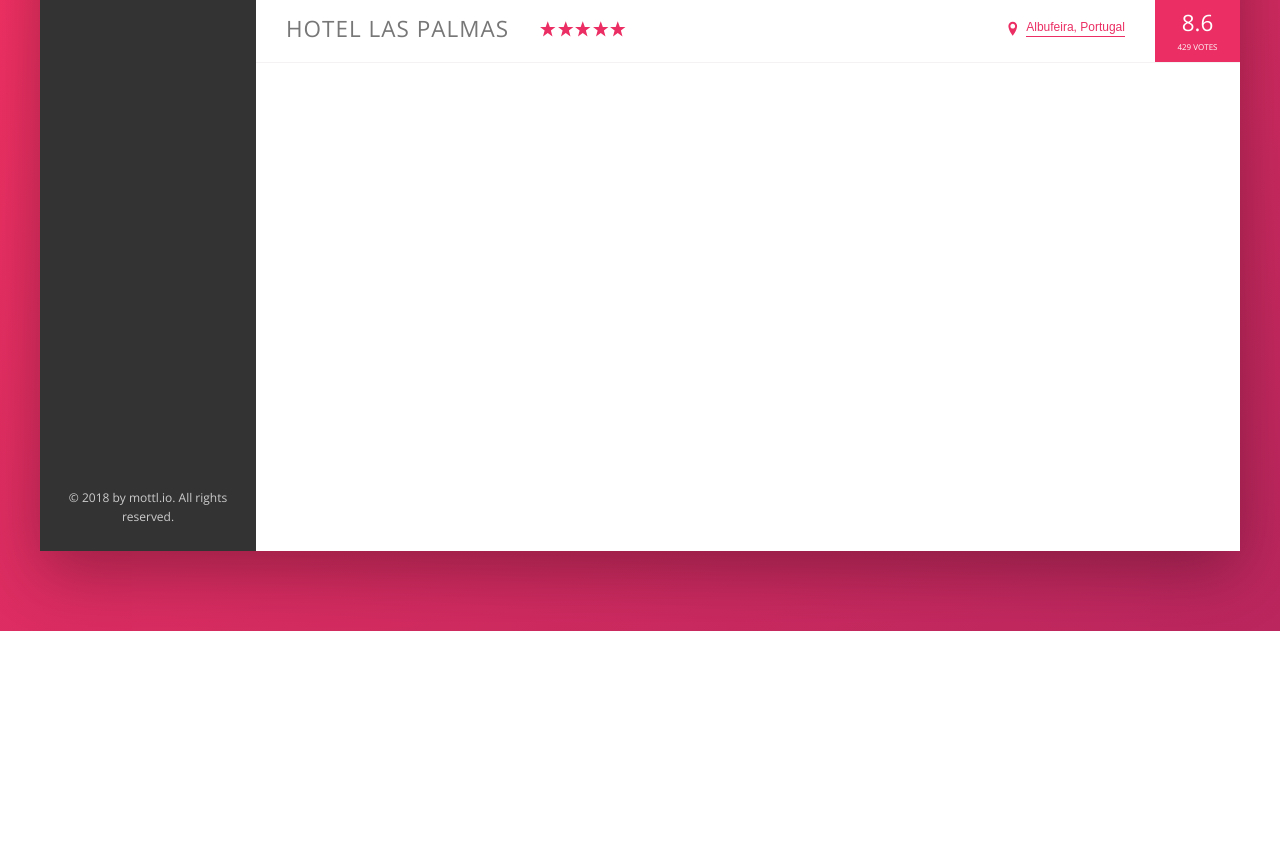
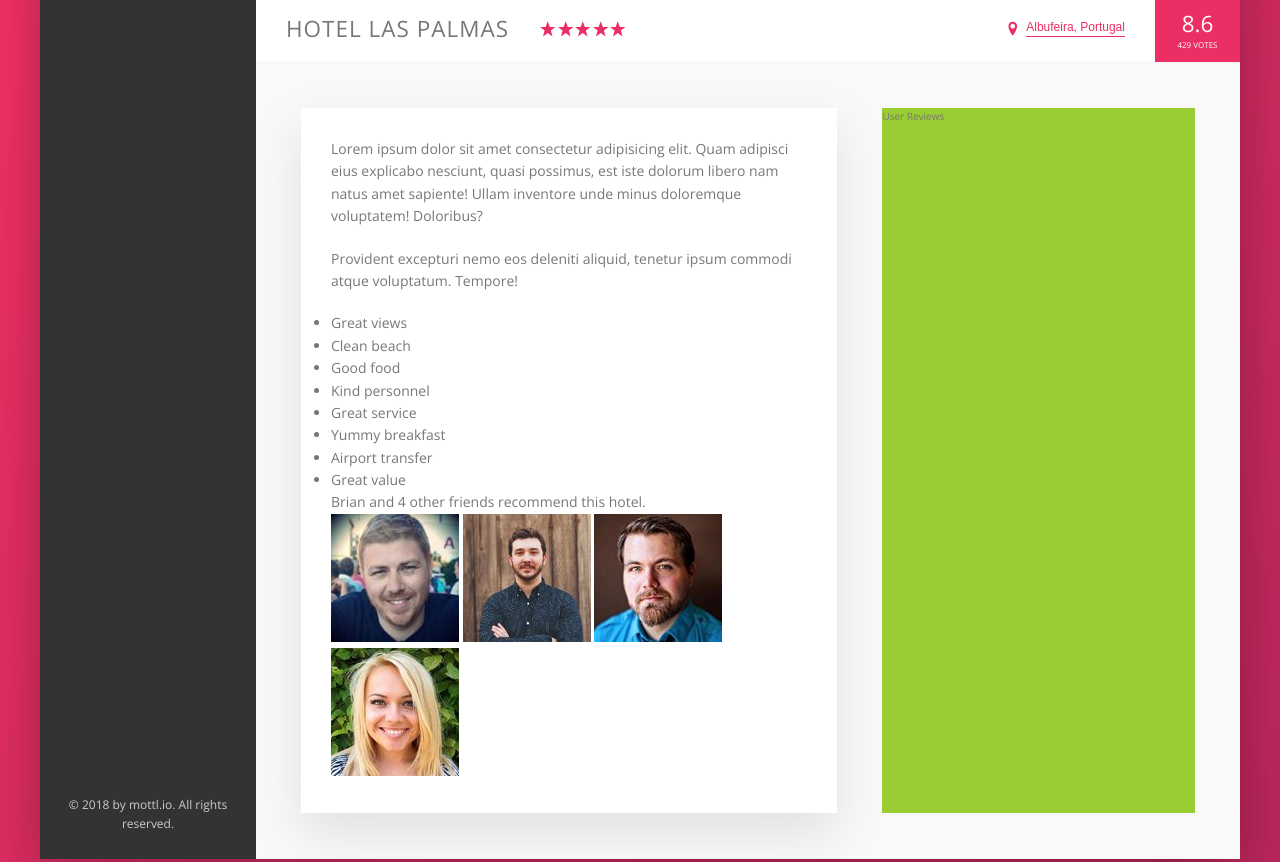
Before and after one commit to mottlio/travelapp, a website: page index.html in a window 1280 px wide. Shown: the part 399-1261 px from the top of the page. Before the commit the page ends 1030 px from the top, so only its background shows below. Drawn offline with nearby package versions, Linux system fonts and the light colour scheme.

Commit message:
add hotels details section

```diff
--- a/index.html
+++ b/index.html
@@ -128,6 +128,40 @@
                             <div class="overview__rating-count">429 votes</div>
                         </div>
                     </div>
+                    <div class="detail">
+                        <div class="description">
+                            <p class="paragraph">
+                                Lorem ipsum dolor sit amet consectetur adipisicing elit. Quam adipisci eius explicabo nesciunt, quasi possimus, est iste dolorum libero nam natus amet sapiente! Ullam inventore unde minus doloremque voluptatem! Doloribus?
+                            </p>
+                            <p class="paragraph">Provident excepturi nemo eos deleniti aliquid, tenetur ipsum commodi atque voluptatum. Tempore!
+
+                            </p>
+                            <ul class="list">
+                                <li class="list__item">Great views</li>
+                                <li class="list__item">Clean beach</li>
+                                <li class="list__item">Good food</li>
+                                <li class="list__item">Kind personnel</li>
+                                <li class="list__item">Great service</li>
+                                <li class="list__item">Yummy breakfast</li>
+                                <li class="list__item">Airport transfer</li>
+                                <li class="list__item">Great value</li>
+                            </ul>
+                            <div class="recommend">
+                                <p class="recommend__count">Brian and 4 other friends recommend this hotel.
+
+                                </p>
+                                <div class="recommend__friends">
+                                    <img src="img/user-3.jpg" alt="Friend 1" class="recommend__photo">
+                                    <img src="img/user-4.jpg" alt="Friend 2" class="recommend__photo">
+                                    <img src="img/user-5.jpg" alt="Friend 3" class="recommend__photo">
+                                    <img src="img/user-6.jpg" alt="Friend 4" class="recommend__photo">
+                                </div>
+                            </div>
+                        </div>
+                        <div class="user-reviews">
+                            User Reviews
+                        </div>
+                    </div>
                 </main>
             </div>
         </div>
--- a/sass/base/_base.scss
+++ b/sass/base/_base.scss
@@ -31,6 +31,9 @@ Grey dark 3: #999
     --color-grey-dark-3: #999;
 
     --shadow-dark: 0 2rem 6rem rgba(0,0,0,0.3);
+    --shadow-light: 0 2rem 5rem rgba(0,0,0,.1);
+//one variable can contain another variable!
+    --line: 1px solid var(--color-grey-light-2);
 }
 
 * {
--- a/sass/components/_components.scss
+++ b/sass/components/_components.scss
@@ -248,7 +248,7 @@
 .overview{
     display: flex;
     align-items: center;
-    border-bottom: 1px solid var(--color-grey-light-2);
+    border-bottom: var(--line);
 
 
     &__heading{
@@ -352,3 +352,30 @@
         box-shadow: none;
     }
 }
+
+/////////
+//PARAGRAPH
+
+.paragraph:not(:last-child){
+    margin-bottom: 2rem;
+}
+
+
+
+
+
+
+
+
+
+//////////////////////
+//LIST
+
+
+
+
+
+
+
+///////////////////////
+//RECOMMEND
--- a/sass/layout/_layout.scss
+++ b/sass/layout/_layout.scss
@@ -9,7 +9,7 @@
 .header{
     height: 7rem;
     background-color: #fff;
-    border-bottom: 1px solid var(--color-grey-light-2);
+    border-bottom: var(--line);
     display: flex;
     justify-content: space-between;
     font-size: 1.4rem;
@@ -33,7 +33,28 @@
 
 .hotel-view{
     background-color: #fff;
-    height: 80rem;
+    // height: 80rem; - just for testing
     //the elem should grow as much as it can in the remaining space
     flex: 1;
 }
+
+.detail{
+    display: flex;
+    padding: 4.5rem;
+    background-color: var(--color-gray-light-1);
+    border-bottom: var(--line);
+}
+
+.description{
+    font-size: 1.4rem;
+    background-color: #fff;
+    box-shadow: var(--shadow-light);
+    flex: 0 0 60%;
+    margin-right: 4.5rem;
+    padding: 3rem;
+}
+
+.user-reviews{
+    background-color: yellowgreen;
+    flex: 1;
+}
```
Also changed, not shown: css/style.css.
